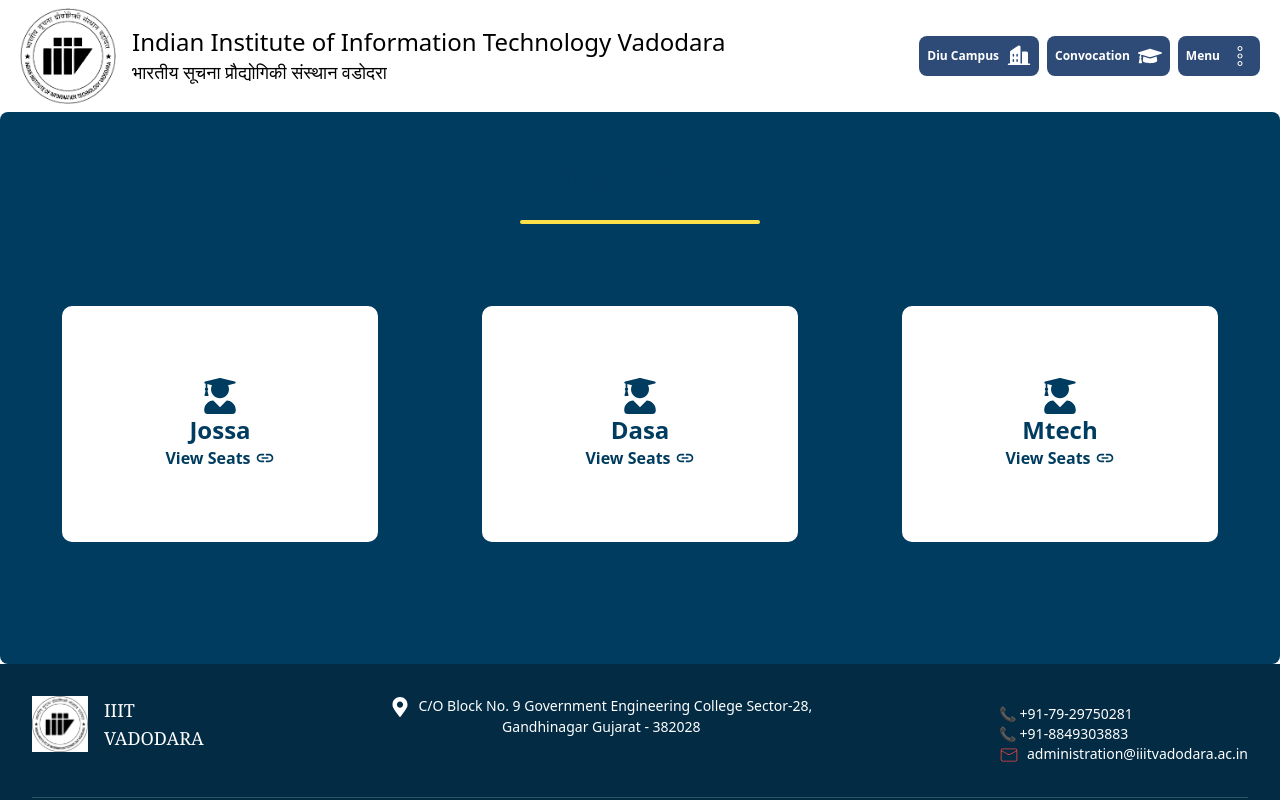
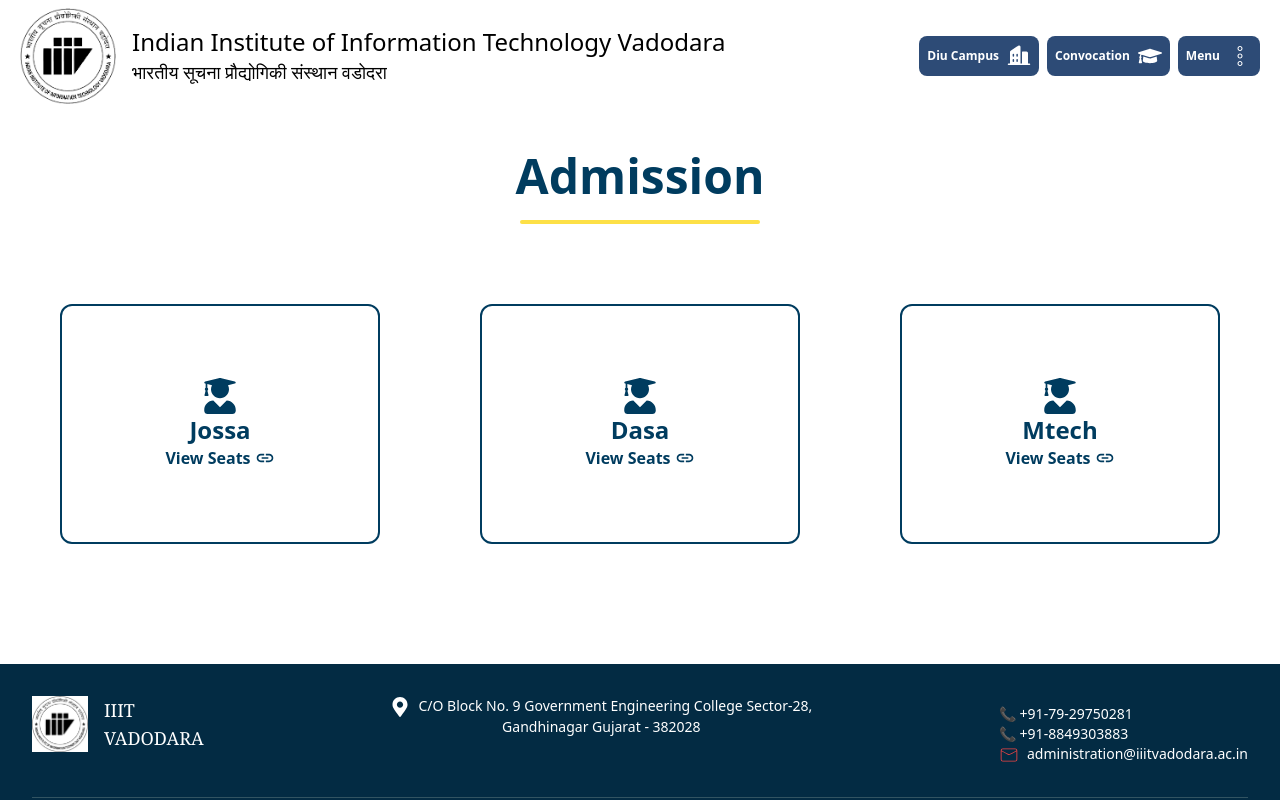
Before and after one commit to Samarth1015/IIITVfront, a Next.js app: page /admission in a window 1280 px wide. Shown: the top 800 px of the page. Built offline with nearby package versions, Linux system fonts and the light colour scheme.

Commit message:
now done admission

```diff
--- a/Samarth/Components/Seat.jsx
+++ b/Samarth/Components/Seat.jsx
@@ -49,7 +49,7 @@
   return (
     <div
       ref={containerRef} // Attach the containerRef to the parent div
-      className="w-full h-fit py-10 bg-[#003c5f] relative z-10 flex flex-col justify-start  rounded-lg"
+      className="w-full h-fit py-10  relative z-10 flex flex-col justify-start  rounded-lg"
     >
       <p className="program-heading opacity-100 text-[#003c5f] font-bold self-center text-3xl md:text-5xl z-10">
         Admission
```
